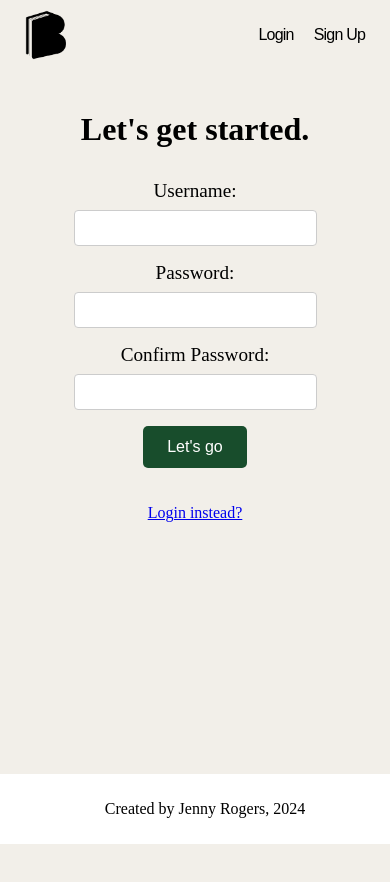
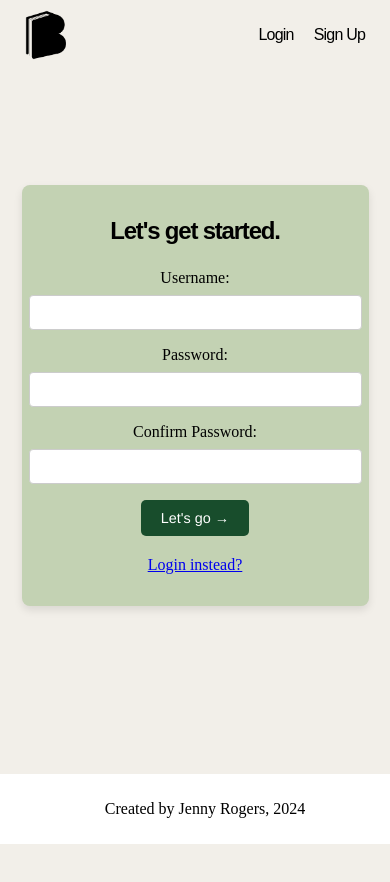
Before and after one commit to jennyerogers/bookmarked, a Next.js app: page /signup in a window 390 px wide. Shown: the top 882 px of the page. Built offline with nearby package versions, Linux system fonts and the light colour scheme.

Commit message:
CSS changes: fonts, spacing, screen sizing

```diff
--- a/pages/signup.jsx
+++ b/pages/signup.jsx
@@ -1,10 +1,10 @@
-import Head from "next/head";
-import Link from "next/link";
-import Header from "../components/Header";
-import Footer from "../components/Footer";
-import { useState } from "react";
-import { useRouter } from "next/router";
-import styles from "../styles/signup.module.css";
+import Head from "next/head"
+import Link from "next/link"
+import Header from "../components/Header"
+import Footer from "../components/Footer"
+import { useState } from "react"
+import { useRouter } from "next/router"
+import styles from "../styles/signup.module.css"
 
 export default function Signup(props) {
   const router = useRouter();
@@ -57,6 +57,7 @@ export default function Signup(props) {
       </Head>
 
       <main className={styles.main}>
+        <div className={styles.textBoxContainer}>
           <h1 className={styles.title}>Let's get started.</h1>
 
           <form className={styles.formContainer} onSubmit={handleCreateAccount}>
@@ -87,14 +88,15 @@ export default function Signup(props) {
               onChange={handleChange}
               value={confirmPassword}
             />
-          <button className={styles.button}>Let's go</button>
+            <button className={styles.button}>Let's go →</button>
             {error && <p className={styles.error}>{error}</p>}
           </form>
           <Link href="/login">
             <p className={styles.link}>Login instead?</p>
           </Link>
+        </div>
+        <Footer />
       </main>
-      <Footer />
     </div>
   );
 }
--- a/styles/Home.module.css
+++ b/styles/Home.module.css
@@ -3,8 +3,9 @@
   flex-direction: column;
   justify-content: center;
   align-items: center;
-  padding: 1rem;
+  padding: 0rem;
   min-height: 100vh;
+  margin: 0;
 }
 
 .title {
@@ -33,7 +34,9 @@
 
 .bookmarkedTitle {
   font-family: 'Forma', sans-serif;
-  letter-spacing: -0.05em
+  letter-spacing: -0.05em;
+  margin-top: 0;
+  margin-bottom: 1rem;
 }
 
 .description p {
@@ -64,7 +67,7 @@
 
 @media (max-width: 700px) {
   .main {
-    padding: 4rem;
+    padding: 2rem;
   }
 
   .title {
--- a/styles/book.module.css
+++ b/styles/book.module.css
@@ -1,11 +1,11 @@
-/* book.module.css */
-
 .container {
   padding: 0 20px;
-  padding-bottom: 80px;
+  padding-bottom: 100px;
   max-width: 1200px;
   margin: auto;
   margin-top: 100px;
+  margin-left: 30px;
+  margin-right: 30px;
   font-family: 'Georgia', serif;
 }
 
@@ -22,6 +22,8 @@
   font-size: 2.5em;
   margin: 0;
   color: #333;
+  font-family: 'Forma', sans-serif;
+  letter-spacing: -0.05em;
 }
 
 .titleGroup h2 {
@@ -78,7 +80,7 @@
 
 .links a {
   font-size: 1.1em;
-  color: #1a73e8;
+  color: #020d1b68;
   text-decoration: none;
   margin-right: 15px;
 }
@@ -112,7 +114,7 @@
   display: block;
   margin: 20px 0;
   font-size: 1.1em;
-  color: #1a73e8;
+  color: #000000;
   text-decoration: none;
 }
 
--- a/styles/login.module.css
+++ b/styles/login.module.css
@@ -1,6 +1,16 @@
 .main {
-  margin-top: 8rem;
+  margin-top: 4rem;
+  background-color: #f2efe9;
+  margin-bottom: 8rem;
+}
 
+.textBoxContainer {
+  background-color: #C3D2B3;
+  padding: 2rem;
+  border-radius: 8px;
+  box-shadow: 0 4px 8px rgba(0, 0, 0, 0.1);
+  max-width: 400px;
+  margin: 0 auto;
 }
 
 .formContainer {
@@ -11,18 +21,25 @@
   margin: 0 auto;
 }
 
+.title {
+  font-family: 'Forma', sans-serif;
+  letter-spacing: -0.05em;
+}
+
 .label {
   font-size: 1.2rem;
   margin-bottom: 0.5rem;
+  font-family: 'Georgia', serif;
 }
 
 .inputField {
-  width: 100%;
+  width: 80%;
   padding: 8px;
   margin-bottom: 1rem;
   border: 1px solid #ccc;
   border-radius: 4px;
   font-size: 1rem;
+  font-family: 'Georgia', serif;
 }
 
 .button {
@@ -34,6 +51,7 @@
   border-radius: 5px;
   cursor: pointer;
   transition: background-color 0.3s ease;
+  font-family: 'Helvectica', sans-serif;
 }
 
 .button:hover {
@@ -54,4 +72,5 @@
 .centeredText {
   text-align: center;
   margin-top: 1rem;
+  font-family: 'Georgia', serif;
 }
--- a/styles/search.module.css
+++ b/styles/search.module.css
@@ -28,7 +28,7 @@
 .input {
   padding: 10px;
   font-size: 1rem;
-  width: 100%;
+  width: 103%;
   max-width: 400px;
   border: 1px solid #ccc;
   border-radius: 4px;
@@ -66,7 +66,7 @@
   border: 1px solid #ccc;
   padding: 10px;
   border-radius: 4px;
-  background-color: #f9f9f9;
+  background-color: #f6f5f3;
   text-align: center;
 }
 
--- a/styles/signup.module.css
+++ b/styles/signup.module.css
@@ -4,14 +4,25 @@
   align-items: center;
   min-height: 100vh;
   padding: 20px;
-    max-width: 800px;
-    margin: 0 auto;
+  margin-top: 10px;
+  background-color: #f2efe9;
+}
+
+.textBoxContainer {
+  background-color: #C3D2B3;
+  padding: 2rem;
+  border-radius: 8px;
+  box-shadow: 0 4px 8px rgba(0, 0, 0, 0.1);
+  max-width: 400px;
+  width: 100%;
 }
 
 .title {
   text-align: center;
   font-size: 2rem;
   margin-bottom: 2rem;
+  font-family: 'Forma', sans-serif;
+  letter-spacing: -0.05em;
 }
 
 .formContainer {
@@ -20,11 +31,13 @@
   align-items: center;
   max-width: 400px;
   margin: 0 auto 20px auto;
+  width: 100%;
 }
 
 .label {
   font-size: 1.2rem;
   margin-bottom: 0.5rem;
+  font-family: 'Georgia', serif;
 }
 
 .inputField {
@@ -34,26 +47,28 @@
   border: 1px solid #ccc;
   border-radius: 4px;
   font-size: 1rem;
+  font-family: 'Georgia', serif;
 }
 
 .button {
   padding: 12px 24px;
   font-size: 1rem;
   color: white;
-    background-color: #184d2c;
+  background-color: #184D2C;
   border: none;
   border-radius: 5px;
   cursor: pointer;
   transition: background-color 0.3s ease;
+  font-family: 'Helvetica', sans-serif;
 }
 
 .button:hover {
-    background-color: #e4efd9;
+  background-color: #E4EFD9;
   color: black;
 }
 
 .error {
-    color: red;
+  color: rgb(0, 0, 0);
   margin-top: 0.5rem;
 }
 
@@ -64,21 +79,38 @@
 
 .link a {
   color: #0070f3;
-    text-decoration: underline;
+  text-decoration: none;
 }
 
 .link a:hover {
   color: #005bb5;
 }
 
-  .bookList {
-    list-style-type: none;
-    padding: 0;
-    width: 100%;
-    max-width: 800px;
-    margin: 0 auto;
+/* Media Queries */
+@media (max-width: 480px) {
+  .main {
+    margin-top: 100px;
+  }
+  .textBoxContainer {
+    padding: 1rem;
+    max-width: 90%;
   }
 
-  .bookItem {
-    margin-bottom: 10px;
+  .title {
+    font-size: 1.5rem;
+    margin-bottom: 1.5rem;
   }
+
+  .label {
+    font-size: 1rem;
+  }
+
+  .inputField {
+    font-size: 0.9rem;
+  }
+
+  .button {
+    padding: 10px 20px;
+    font-size: 0.9rem;
+  }
+}
```
Also changed, not shown: pages/favorites.jsx (+10 -10 lines), pages/index.jsx (+8 -8 lines), pages/login.jsx (+13 -11 lines), pages/search.jsx (+8 -8 lines), styles/favorites.module.css (+32 -2 lines). Lines whose indentation alone changed are shown as unchanged.
